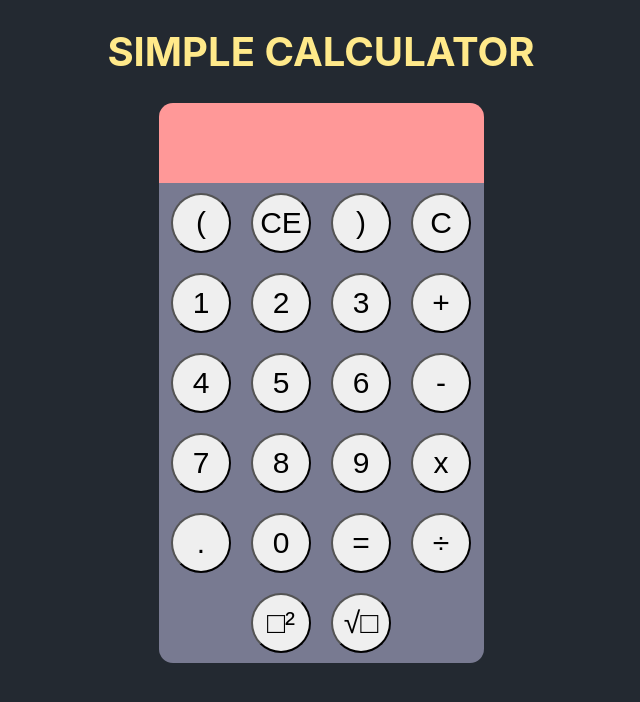
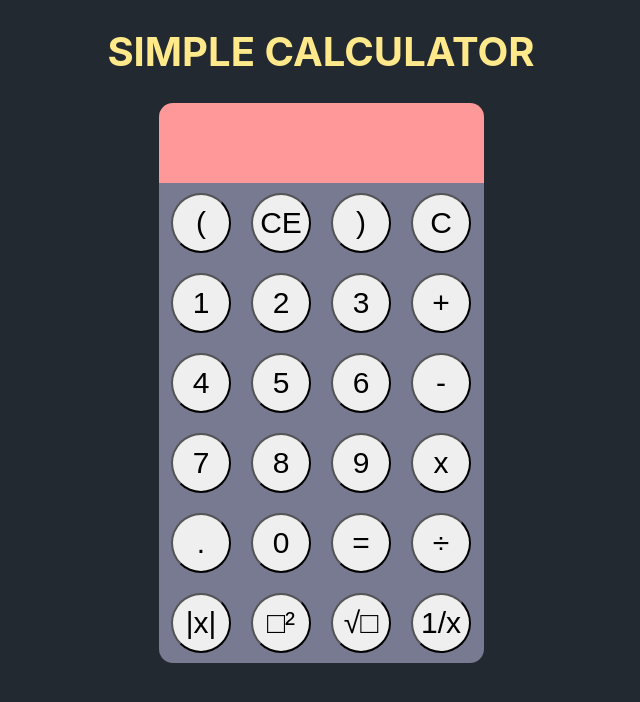
Before and after one commit to githubcrce/calculator-react, a React (Create React App) app: page / in a window 1280 px wide. Shown: the top 702 px of the page, without its empty margins (319-959 px from the left). Built offline with nearby package versions, Linux system fonts and the light colour scheme.

Commit message:
Adding reciprocal and modulus functions

```diff
--- a/src/App.js
+++ b/src/App.js
@@ -39,6 +39,12 @@ class App extends Component {
         }
         else if (this.state.result.includes('√')){
             checkResult = this.state.result.replace('√','Math.sqrt')
+        }
+        else if (this.state.result.includes('mod')){
+            checkResult = this.state.result.replace('mod','Math.abs')
+        }
+        else if (this.state.result.includes('inv')){
+            checkResult = this.state.result.replace('inv','1/')
         }
         else {
             checkResult = this.state.result
--- a/src/components/KeyPadComponent.js
+++ b/src/components/KeyPadComponent.js
@@ -34,8 +34,10 @@ class KeyPadComponent extends Component {
                 <button name="=" onClick={e => this.props.onClick(e.target.name)}>=</button>
                 <button name="/" onClick={e => this.props.onClick(e.target.name)}>÷</button><br/>
 
+                <button name="mod" onClick={e => this.props.onClick(e.target.name)}>|x|</button>
                 <button name="²" onClick={e => this.props.onClick(e.target.name)}>□²</button>
                 <button name="√" onClick={e => this.props.onClick(e.target.name)}>√□</button>
+                <button name="inv" onClick={e => this.props.onClick(e.target.name)}>1/x</button>
             </div>
         );
     }
```
